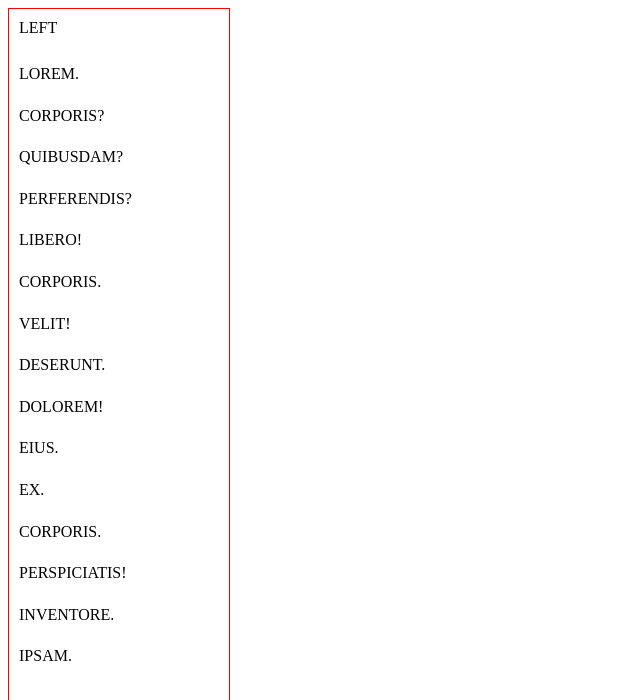
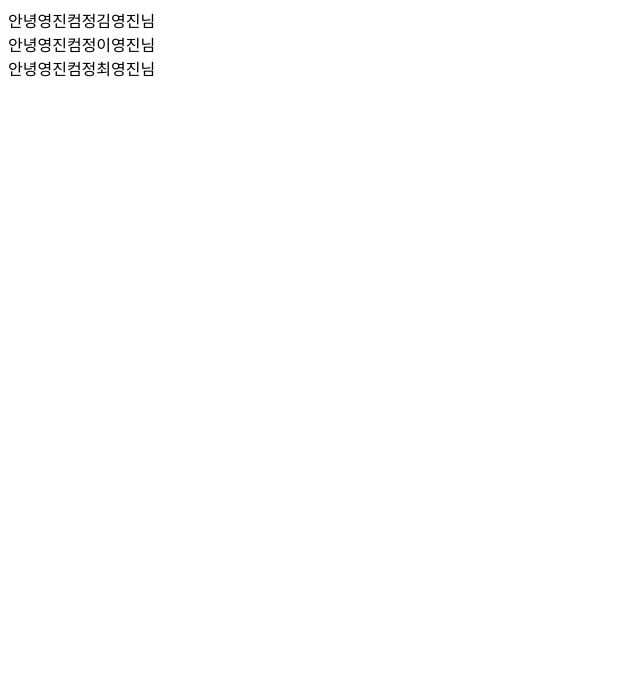
Before and after one commit to Ydaehan/reactStudy, a React (Create React App) app: page / in a window 1280 px wide. Shown: the top 700 px of the page, without its empty margins (0-640 px from the left). Built offline with nearby package versions, Linux system fonts and the light colour scheme.

Commit message:
react_study '23.10.11

```diff
--- a/src/index.js
+++ b/src/index.js
@@ -1,57 +1,76 @@
 import React from 'react';
 import ReactDOM from 'react-dom/client';
+import "./App.css";
 
-const SideMenu = (props) => {
-	console.log(props.showMenu);
-	/* ul>li*(숫자)>lorem => 테스트용 li */
-	// 1rem = 16px
-	return(
+// [1] with JSX
+/* const element1 = (
+		<h1 className='App'>
+			영진 컴정 일본IT JI-A(AI SW반)
+		</h1>
+) */
+
+// [2] Non JSX
+/* const element2 = React.createElement(
+	'h1',
+	{className:'App'},
+	'영진 컴정 일본IT JI-A(AI SW반) 화이팅',
+	'a',
+	'b',
+	'c'
+); */
+
+/* console.log(typeof(element1));
+console.log(typeof(element2));
+console.log(element1.props.className);
+console.log(element2.props.className);
+console.log(element1.props.children);
+console.log(element2.props.children);
+console.log(element1);
+console.log(element2); */
+
+/* ReactDOM.createRoot(document.querySelector('#root')).render(
+		// {element1}
 		<>
-			<div
-			style={{
-				border:'1px solid red',
-				width:'200px',
-				height:'94vh', // viewport height, vw : viewport width
-				padding:'10px',
-				textAlign:props.direction,
-				textTransform:'uppercase',
-			}}
-			>
-				{props.direction}
-				<ul style={{listStyle:'none', padding:'0px', lineHeight:'2.6rem'}}>
-					<li>Lorem.</li>
-					<li>Corporis?</li>
-					<li>Quibusdam?</li>
-					<li>Perferendis?</li>
-					<li>Libero!</li>
-					<li>Corporis.</li>
-					<li>Velit!</li>
-					<li>Deserunt.</li>
-					<li>Dolorem!</li>
-					<li>Eius.</li>
-					<li>Ex.</li>
-					<li>Corporis.</li>
-					<li>Perspiciatis!</li>
-					<li>Inventore.</li>
-					<li>Ipsam.</li>
-				</ul>
+			{element1}
+			{element2}
+		</>
+); */
+
+// [1] Function style - non JSX
+
+const Greeting1 = (props)=>{
+	const ch = ['안녕','영진','컴정',props.name,'님'];
+	return (
+		React.createElement('div',{id:'hello'},[...ch])
+	);
+};
+
+// [2] class
+class Greeting2 extends React.Component{
+	render(){
+		// 반드시 render 함수 구현이 되어 있어야 함
+		const ch = ['안녕','영진','컴정',this.props.name,'님'];
+		return (
+			React.createElement('div',{id:'hello'},[...ch])
+		);
+	}
+}
+
+// [3] function type with JSX
+const Greeting3 = (props) => {
+	return (
+		<>
+			<div id='hello3'>
+				{`안녕영진컴정${props.name}님`}
 			</div>
 		</>
-	);
-}
-
-const App = (props) => {
-	// const showMenu = props.showMenu;
-	const {showMenu} = props
-	return (
-		<>
-			{showMenu && <SideMenu direction='left' />}
-		</>
-	);
+	)
 }
 
 ReactDOM.createRoot(document.querySelector('#root')).render(
 	<>
-		<App showMenu={true}/>
+		<Greeting1 name='김영진'/>
+		<Greeting2 name='이영진'/>
+		<Greeting3 name='최영진'/>
 	</>
 )
```
Also changed, not shown: src/index-1011.js (added, +57 -0 lines), 1 other file (tests, documents, lock files or other folders).
